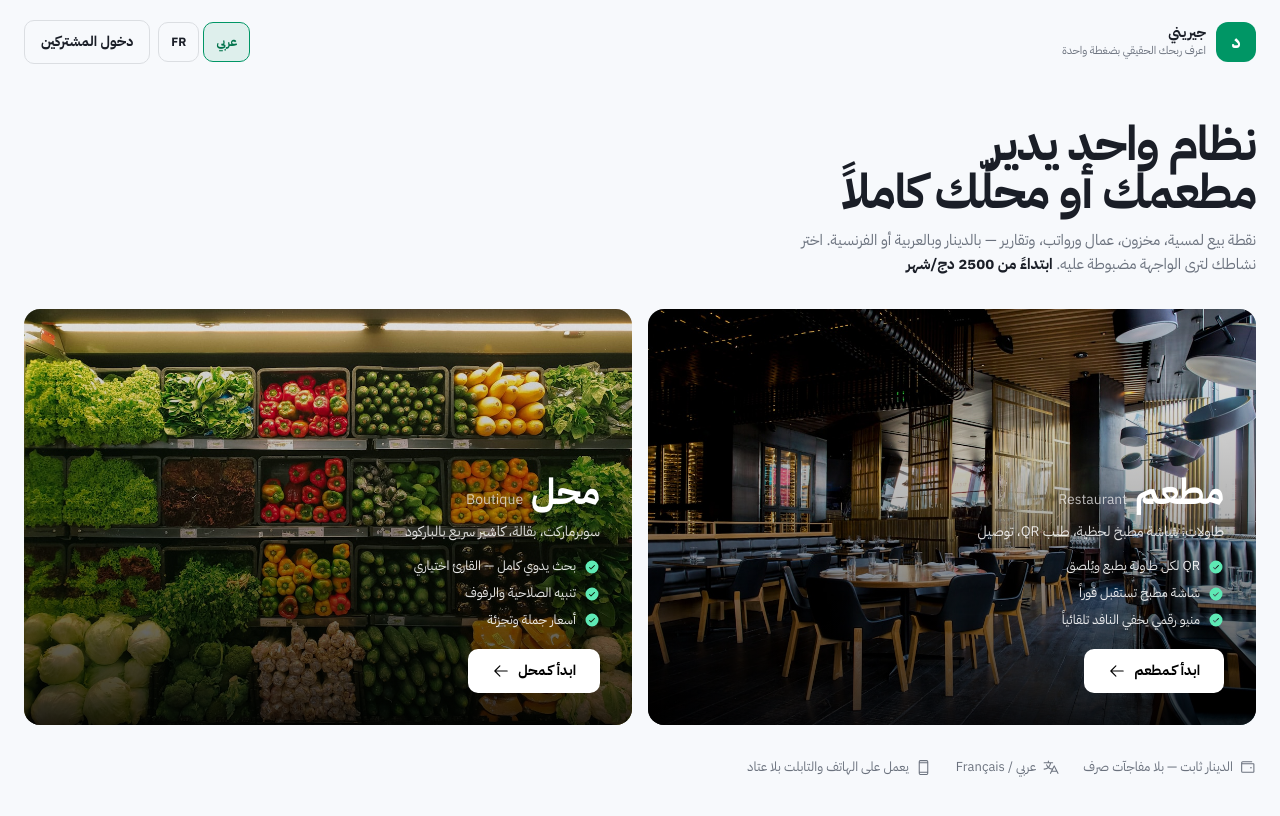
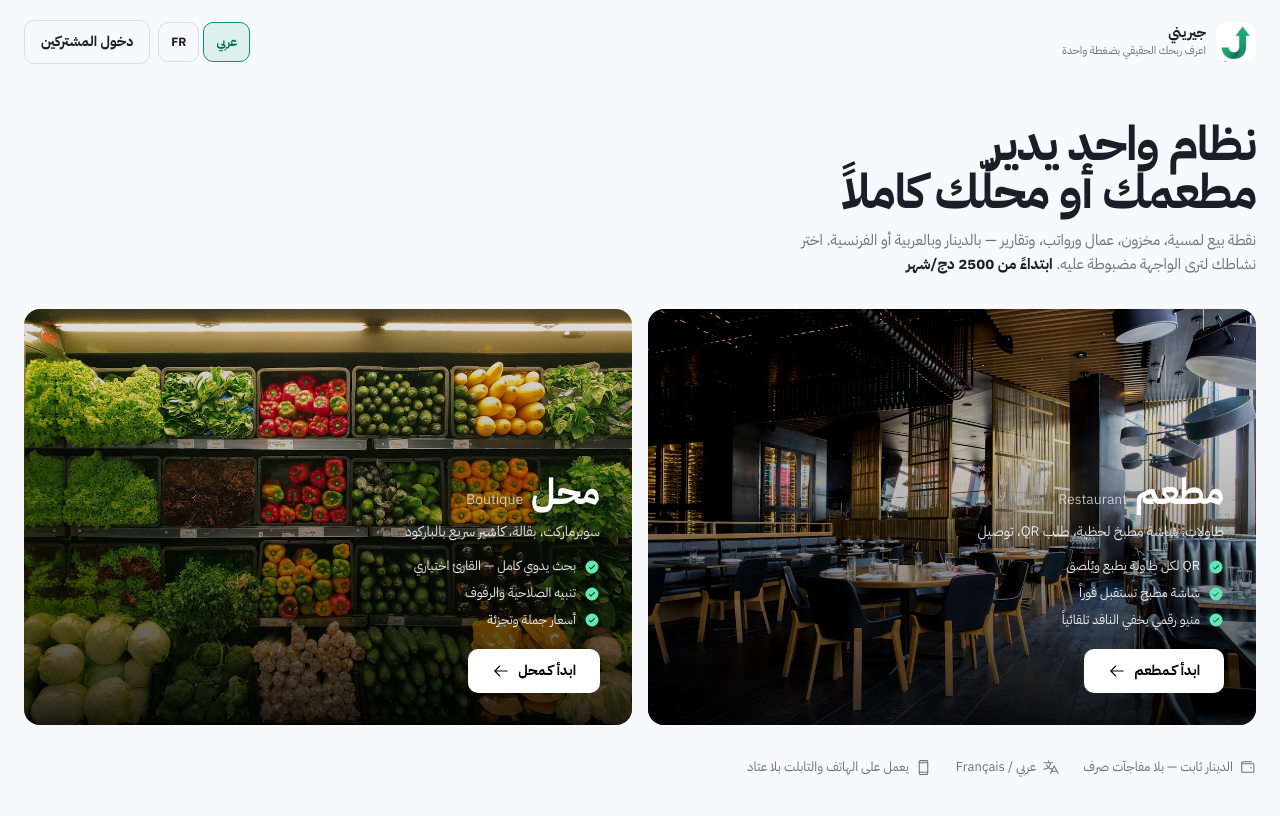
Before and after one commit to izembaki-hash/jirini-prod, a React (Vite) app in the folder apps/web/: page / in a window 1280 px wide. Built offline with nearby package versions, Linux system fonts and the light colour scheme; no server answers.

Commit message:
feat(brand): transparent logo asset in repo; activity header uses J icon + localized brand name

```diff
--- a/apps/web/src/pages/ActivitySelect.tsx
+++ b/apps/web/src/pages/ActivitySelect.tsx
@@ -43,9 +43,9 @@ export default function ActivitySelect() {
     <div className="mx-auto flex min-h-[100dvh] w-full max-w-[1400px] flex-col px-4 pb-10 pt-5 sm:px-6">
       {/* شريط العلامة */}
       <header className="flex items-center gap-2.5">
-        <span aria-hidden className="grid size-10 place-items-center rounded-xl bg-growth text-lg font-bold text-white">د</span>
+        <img src="/icons/icon-192.png" alt="" width={40} height={40} className="size-10 rounded-xl" />
         <span>
-          <span className="block text-sm font-bold leading-tight">جيريني</span>
+          <span className="block text-sm font-bold leading-tight">{t(L, "appName")}</span>
           <span className="block text-[11px] text-muted">{t(L, "tagline")}</span>
         </span>
         <span className="ms-auto flex items-center gap-2">
```
Also changed, not shown: apps/web/public/img/logo.png (added).
